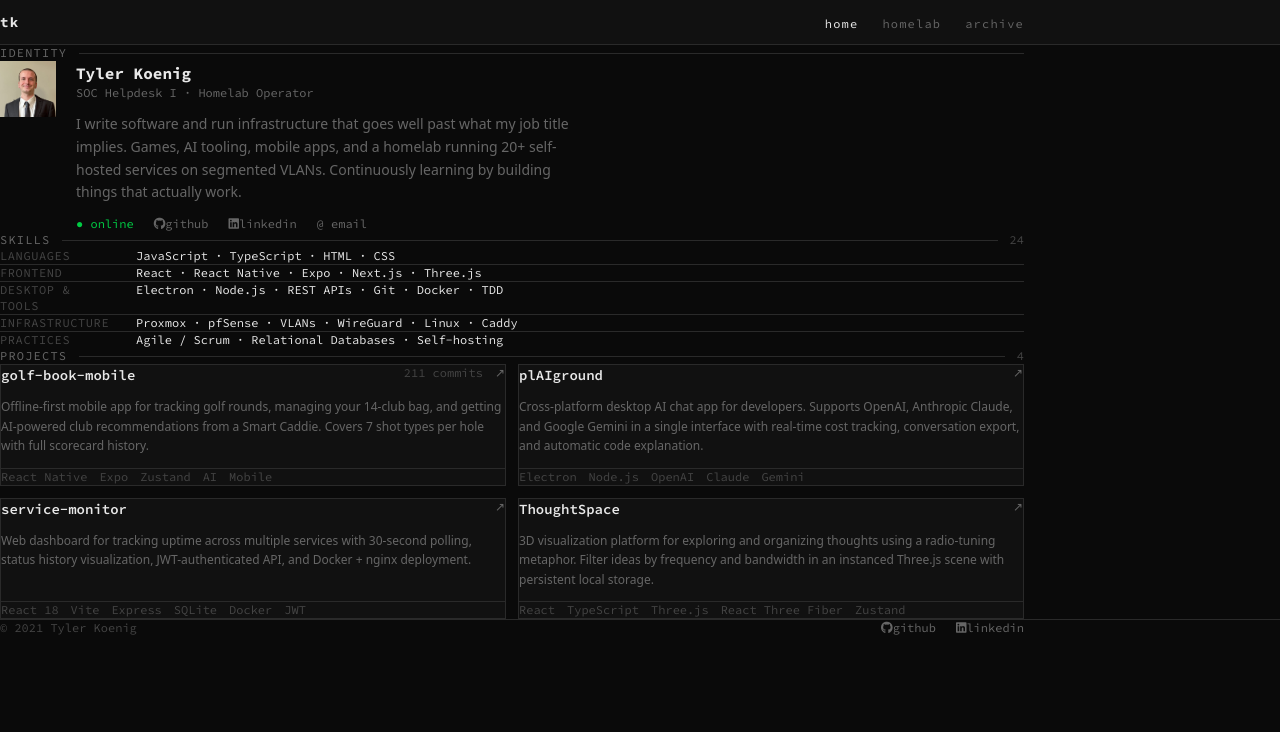
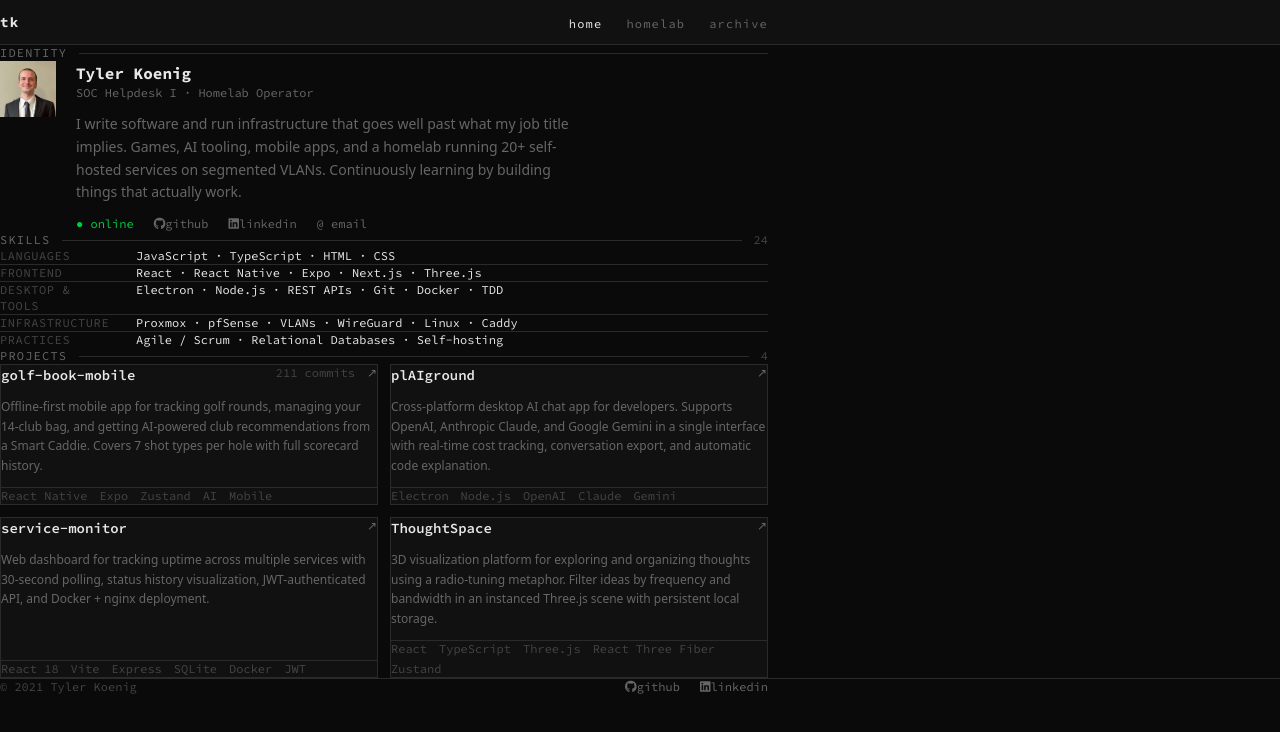
Before and after one commit to lerko96/lerko96.github.io, a Next.js app: page / in a window 1280 px wide. Shown: the top 732 px of the page. Built offline with nearby package versions, Linux system fonts and the light colour scheme.

Commit message:
style: narrow content column to max-w-3xl for centered layout

```diff
--- a/src/app/layout.tsx
+++ b/src/app/layout.tsx
@@ -39,7 +39,7 @@
       >
         <ThemeProvider>
           <Nav />
-          <main className="max-w-5xl mx-auto px-6 py-14">
+          <main className="max-w-3xl mx-auto px-6 py-14">
             {children}
           </main>
           <Footer />
--- a/src/components/Footer.tsx
+++ b/src/components/Footer.tsx
@@ -1,7 +1,7 @@
 export default function Footer() {
   return (
     <footer className="border-t border-[var(--color-border)] py-5 mt-8">
-      <div className="max-w-5xl mx-auto px-6 flex items-center justify-between">
+      <div className="max-w-3xl mx-auto px-6 flex items-center justify-between">
         <span className="font-mono text-xs text-[var(--color-text-dim)]">
           &copy; {new Date().getFullYear()} Tyler Koenig
         </span>
--- a/src/components/Nav.tsx
+++ b/src/components/Nav.tsx
@@ -13,7 +13,7 @@
   const pathname = usePathname();
   return (
     <header className="sticky top-0 z-50 bg-[var(--color-surface)] border-b border-[var(--color-border)]">
-      <nav className="max-w-5xl mx-auto px-6 h-11 flex items-center justify-between">
+      <nav className="max-w-3xl mx-auto px-6 h-11 flex items-center justify-between">
         <Link
           href="/"
           className="font-mono text-sm font-bold text-[var(--color-text)] tracking-widest hover:text-[var(--color-text-label)]"
```
